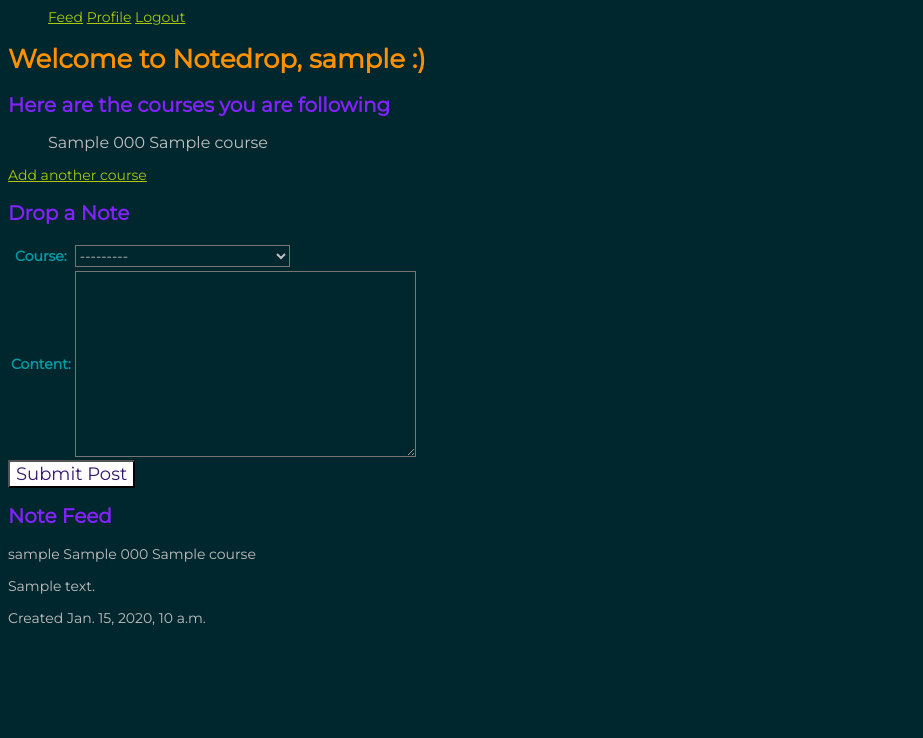
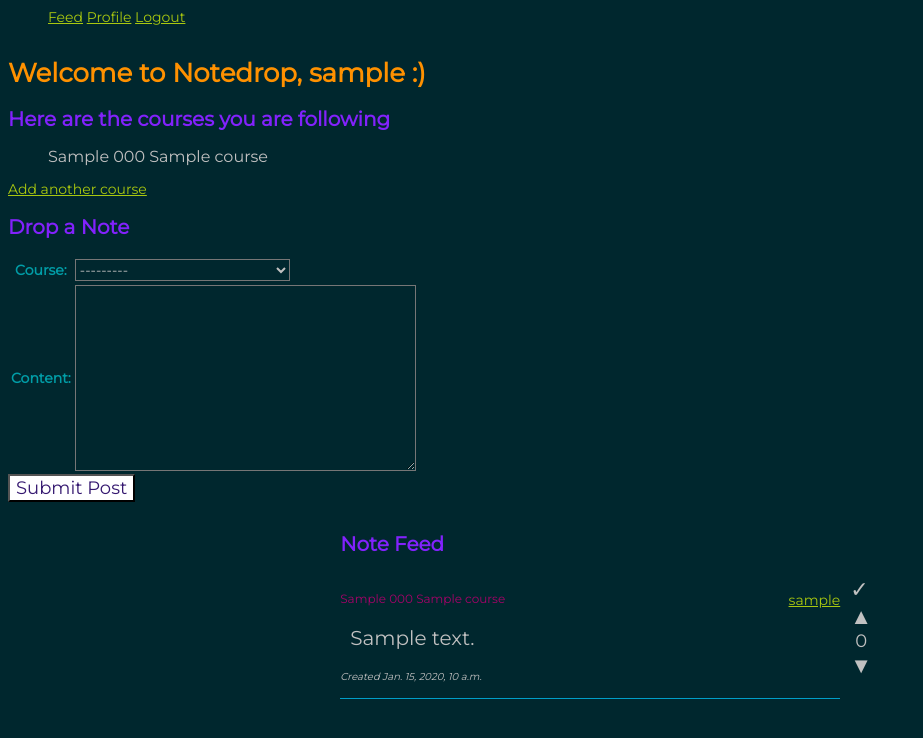
Before and after one commit to papes1ns/notedrop, a Django app: page / in a window 1280 px wide. Shown: the top 738 px of the page, without its empty margins (0-923 px from the left). Run offline with Django 3.2, Linux system fonts and the light colour scheme; a user stored in the database is signed in; tables that the repository leaves empty hold one stand-in row (values such as "Sample post"); some libraries are stand-ins or nearby versions.

Commit message:
Natural css for note feed

```diff
--- a/notedrop/main/views.py
+++ b/notedrop/main/views.py
@@ -11,7 +11,7 @@ from .forms import CourseForm, PostForm
 def feed(request):
     context = {}
     context['courses'] = request.user.profile.courses.all()
-    context['posts'] = Post.objects.filter(archived=False, course__in=request.user.profile.courses.all())
+    context['posts'] = Post.objects.filter(archived=False, course__in=request.user.profile.courses.all()).order_by('-created')
 
     if request.method == 'POST':
         form = PostForm(request.POST)
--- a/notedrop/static/css/global.css
+++ b/notedrop/static/css/global.css
@@ -35,3 +35,52 @@ input {
 .nav-links > li {
   display: inline;
 }
+.sidebar {
+  float: left;
+  marigin-right: 20px;
+}
+.notefeed {
+  float: right;
+  margin-right: 400px;
+}
+.post {
+  margin-top: 20px;
+}
+.post-options {
+  float: right;
+  margin-left: 10px;
+  padding-bottom: 10px;
+}
+.post-options-btn {
+  display: block;
+  padding: 0;
+  border: none;
+  background: none;
+  font-size: 22px;
+}
+.post-rating {
+  font-size: 18px;
+  padding-left: 5px;
+}
+.post-info {
+  margin-top: 15px;
+  padding-bottom: 15px;
+  float: left;
+  width: 500px;
+  border-bottom: 1px solid rgb(0, 158, 200);
+}
+.post-course {
+  font-size: 12px;
+  color: rgb(166, 2, 105);
+}
+.post-author {
+  float: right;
+}
+.post-content {
+  font-size: 20px;
+  padding-left: 10px;
+}
+.post-created {
+  font-size: 10px;
+  font-style: italic;
+}
--- a/notedrop/templates/main/feed.html
+++ b/notedrop/templates/main/feed.html
@@ -3,6 +3,7 @@
 {% block title %}Notedrop Feed{% endblock %}
 
 {% block content %}
+<div class='sidebar'>
 <h1>Welcome to Notedrop, {{ request.user }} :)</h1>
 
 <h2>Here are the courses you are following</h2>
@@ -22,15 +23,30 @@
   </table>
   <input type='submit' value='Submit Post'/>
 </form>
+</div>
+<!-- end of sidebar -->
 
+<div class='notefeed'>
 <h2>Note Feed</h2>
 {% for post in posts %}
 <div class='post'>
-  <span class='post-author'>{{ post.author }}</span>
-  <span class='post-course'>{{ post.course }}</span>
-  <p class='post-content'>{{ post }}</p>
-  <span class='post-created'>Created {{ post.created }}</span>
+
+  <div class='post-info'>
+    <span class='post-course'>{{ post.course }}</span>
+    <span class='post-author'><a href='{{ post.author.username }}'>{{ post.author }}</a></span>
+    <p class='post-content'>{{ post }}</p>
+    <span class='post-created'>Created {{ post.created }}</span>
+  </div>
+
+  <div class='post-options'>
+    <button class='post-options-btn'>✓</button>
+    <button class='post-options-btn' value='up-{{ post.pk }}'>▲</button>
+    <span class='post-rating'>0</span>
+    <button class='post-options-btn' value='down-{{ post.pk }}'>▼</button>
+  </div>
+
 </div>
 {% endfor %}
-
+</div>
+<!-- end of notefeed  -->
 {% endblock %}
```
